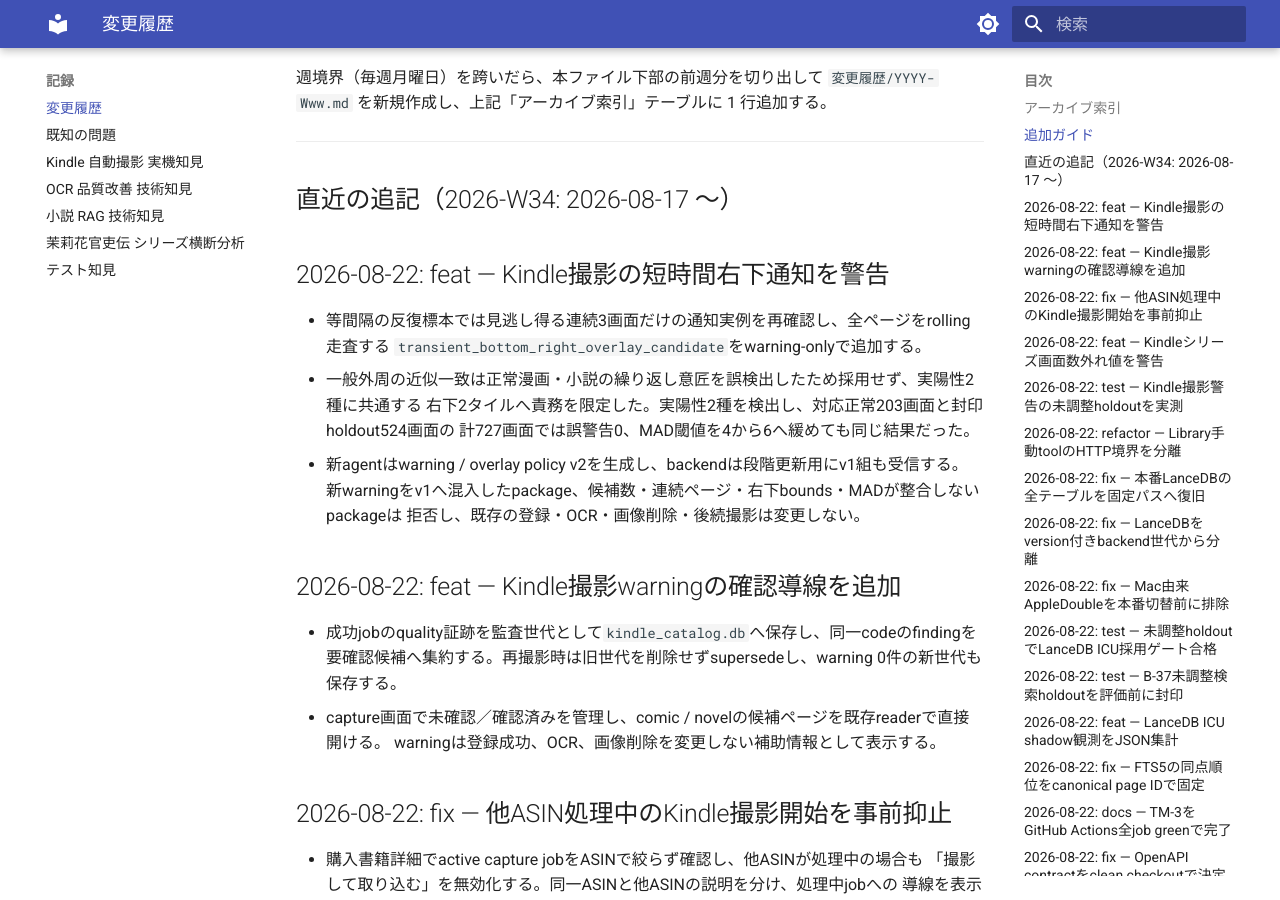
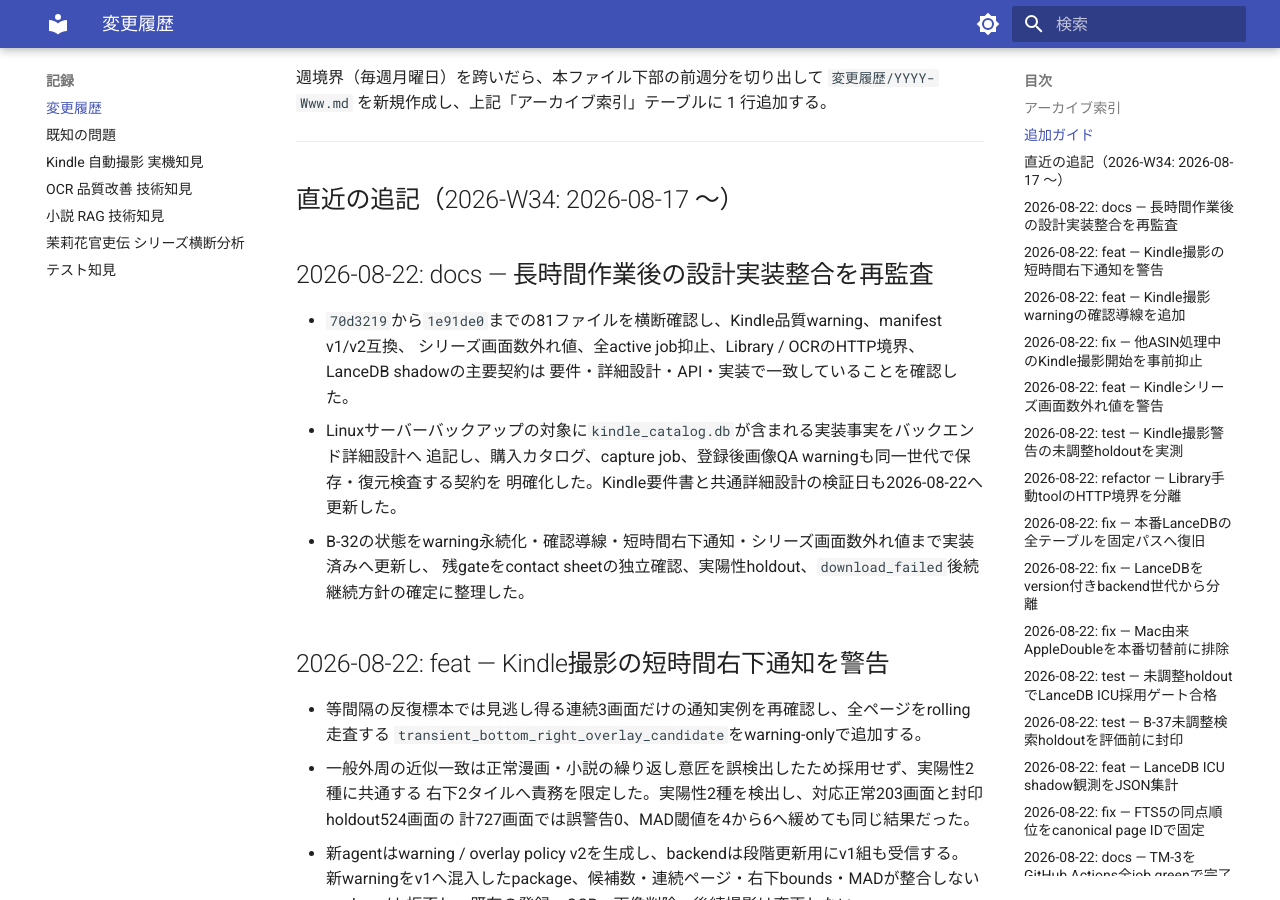
Before and after one commit to kkmmyr/Pic2PDF_Viewer, an MkDocs documentation site: the page built from docs/log/変更履歴.md, in a window 1280 px wide and 900 px high, scrolled down 2054 px. Built offline with MkDocs 1.6.1 and Material for MkDocs 9.7.7, drawn with Linux system fonts in a browser that asks for light colours.

Commit message:
docs: reconcile design after priority work
Document kindle_catalog.db backup coverage, refresh verified dates,
and clarify the remaining Kindle capture-quality gates.

Co-Authored-By: Codex GPT-5.6 Sol <noreply@anthropic.com>

```diff
--- a/docs/log/変更履歴.md
+++ b/docs/log/変更履歴.md
@@ -41,6 +41,17 @@
 ---
 
 ## 直近の追記（2026-W34: 2026-08-17 〜）
+
+## 2026-08-22: docs — 長時間作業後の設計実装整合を再監査
+
+- `70d3219`から`1e91de0`までの81ファイルを横断確認し、Kindle品質warning、manifest v1/v2互換、
+  シリーズ画面数外れ値、全active job抑止、Library / OCRのHTTP境界、LanceDB shadowの主要契約は
+  要件・詳細設計・API・実装で一致していることを確認した。
+- Linuxサーバーバックアップの対象に`kindle_catalog.db`が含まれる実装事実をバックエンド詳細設計へ
+  追記し、購入カタログ、capture job、登録後画像QA warningも同一世代で保存・復元検査する契約を
+  明確化した。Kindle要件書と共通詳細設計の検証日も2026-08-22へ更新した。
+- B-32の状態をwarning永続化・確認導線・短時間右下通知・シリーズ画面数外れ値まで実装済みへ更新し、
+  残gateをcontact sheetの独立確認、実陽性holdout、`download_failed`後続継続方針の確定に整理した。
 
 ## 2026-08-22: feat — Kindle撮影の短時間右下通知を警告
 
```
Also changed, not shown: docs/design/要件定義/Kindle自動撮影取込_要件.md (+1 -1 lines), docs/design/詳細設計/詳細設計書_バックエンド編.md (+1 -1 lines), docs/design/詳細設計/詳細設計書_共通.md (+1 -1 lines), docs/log/計画/バックログ.md (+1 -1 lines), docs/log/計画/リファクタリング計画書.md (+2 -2 lines).
